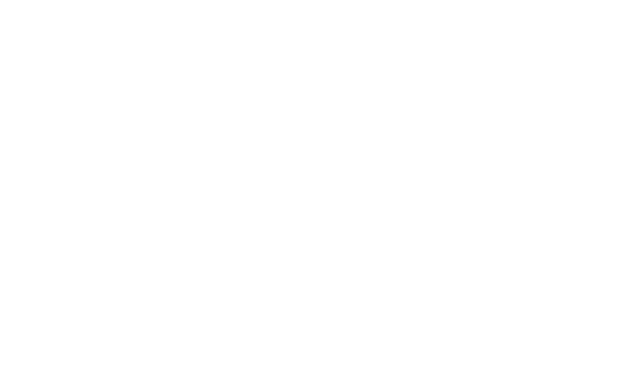
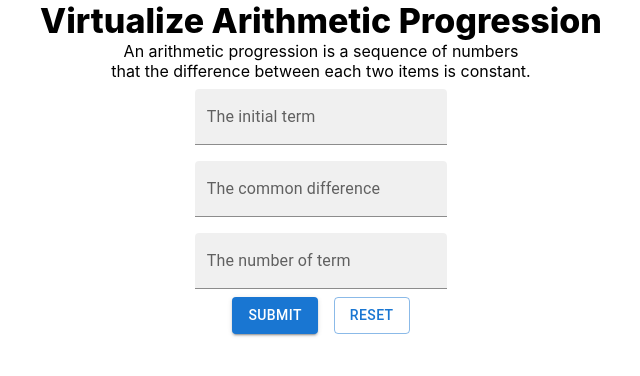
Before and after one commit to jr198868/portfolio_code_demo1, a React (Create React App) app: page / in a window 1280 px wide. Shown: the top 376 px of the page, without its empty margins (319-959 px from the left). Built offline with nearby package versions, Linux system fonts and the light colour scheme.

Commit message:
add more features

```diff
--- a/package.json
+++ b/package.json
@@ -3,10 +3,15 @@
   "version": "0.1.0",
   "private": true,
   "dependencies": {
+    "@emotion/react": "^11.9.0",
+    "@emotion/styled": "^11.8.1",
+    "@material/textfield": "^14.0.0",
+    "@mui/material": "^5.7.0",
     "@testing-library/jest-dom": "^5.16.4",
     "@testing-library/react": "^13.2.0",
     "@testing-library/user-event": "^13.5.0",
     "react": "^18.1.0",
+    "react-d3": "^0.4.0",
     "react-dom": "^18.1.0",
     "react-scripts": "5.0.1",
     "web-vitals": "^2.1.4"
--- a/src/App.js
+++ b/src/App.js
@@ -1,9 +1,15 @@
 import './App.css';
+import Arithmetic from './components/arithmetic/Arithmetic';
+import Header from './components/header/header';
+import Description from './components/description/description'
+
 
 function App() {
   return (
     <div className="App">
-
+      <Header />
+      <Description />
+      <Arithmetic />
     </div>
   );
 }
--- /dev/null
+++ b/src/components/arithmetic/Arithmetic.jsx
@@ -0,0 +1,33 @@
+import React from 'react';
+import Box from '@mui/material/Box';
+import TextField from '@mui/material/TextField';
+import Stack from '@mui/material/Stack';
+import Button from '@mui/material/Button';
+
+
+export default function Arithmetic() {
+    return (
+      <div>
+        <Box
+          component="form"
+          sx={{
+            '& > :not(style)': { m: 1, width: '25ch' },
+          }}
+          noValidate
+          autoComplete="off"
+        >
+          {/* <TextField id="outlined-basic" label="Outlined" variant="outlined" /> */}
+          <TextField id="initial" label="The initial term" variant="filled" /><br />
+          <TextField id="difference" label="The common difference" variant="filled" /><br />
+          <TextField id="number" label="The number of term" variant="filled" />
+
+        </Box>
+        <div style={{display: 'flex', justifyContent: 'center'}}>
+            <Stack spacing={2} direction="row">
+                <Button variant="contained">Submit</Button>
+                <Button variant="outlined">Reset</Button>
+            </Stack>
+        </div>
+      </div>
+    );
+  }
--- /dev/null
+++ b/src/components/description/description.jsx
@@ -0,0 +1,14 @@
+import React from 'react';
+
+
+  export default function Description() {
+      return (
+          <div>
+            <div>
+            An arithmetic progression is a sequence of numbers <br />
+            that the difference between each two items is constant.
+            </div>
+          </div>
+      )
+
+  }
--- /dev/null
+++ b/src/components/header/header.css
@@ -0,0 +1,5 @@
+.header_fibonacci {
+    font-size: 34px;
+    font-weight: 800;
+    font-family: var(--font-family);
+}
--- /dev/null
+++ b/src/components/header/header.jsx
@@ -0,0 +1,13 @@
+import React from 'react';
+import './header.css'
+
+
+function Header() {
+    return (
+      <div className = 'header_fibonacci'>
+          Virtualize Arithmetic Progression
+      </div>
+    );
+  }
+
+  export default Header;
```
Also changed, not shown: src/components/arithmetic/Arithmetic.css (added), src/components/description/description.css (added), 1 other file (tests, documents, lock files or other folders).
